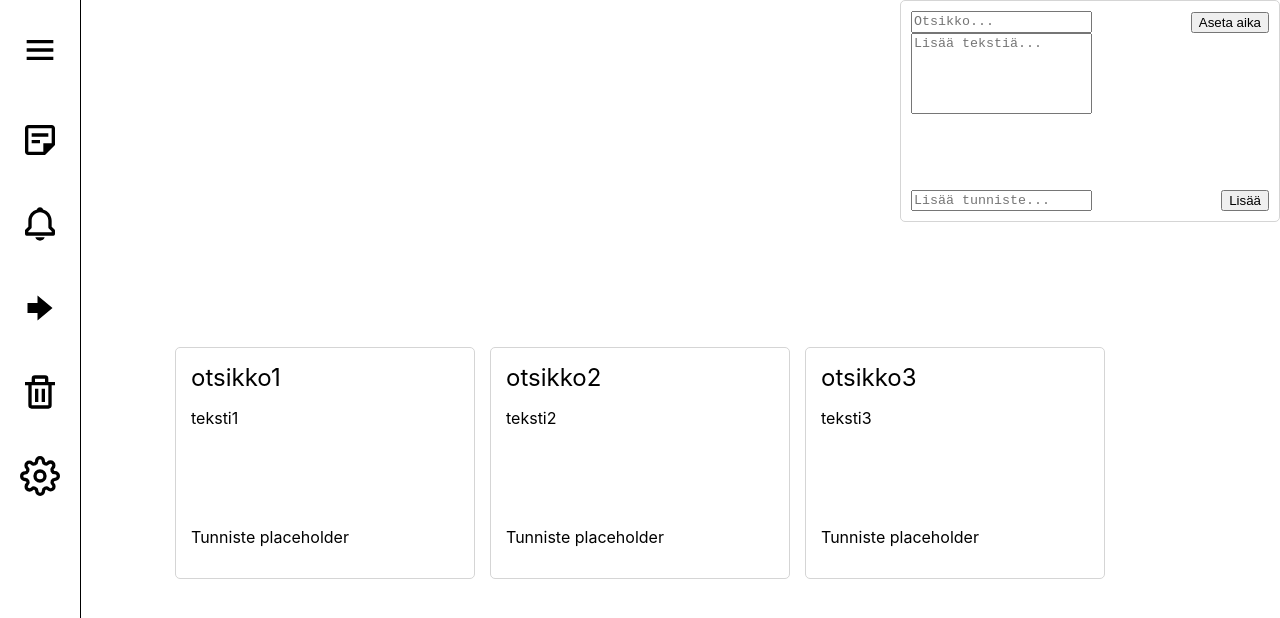
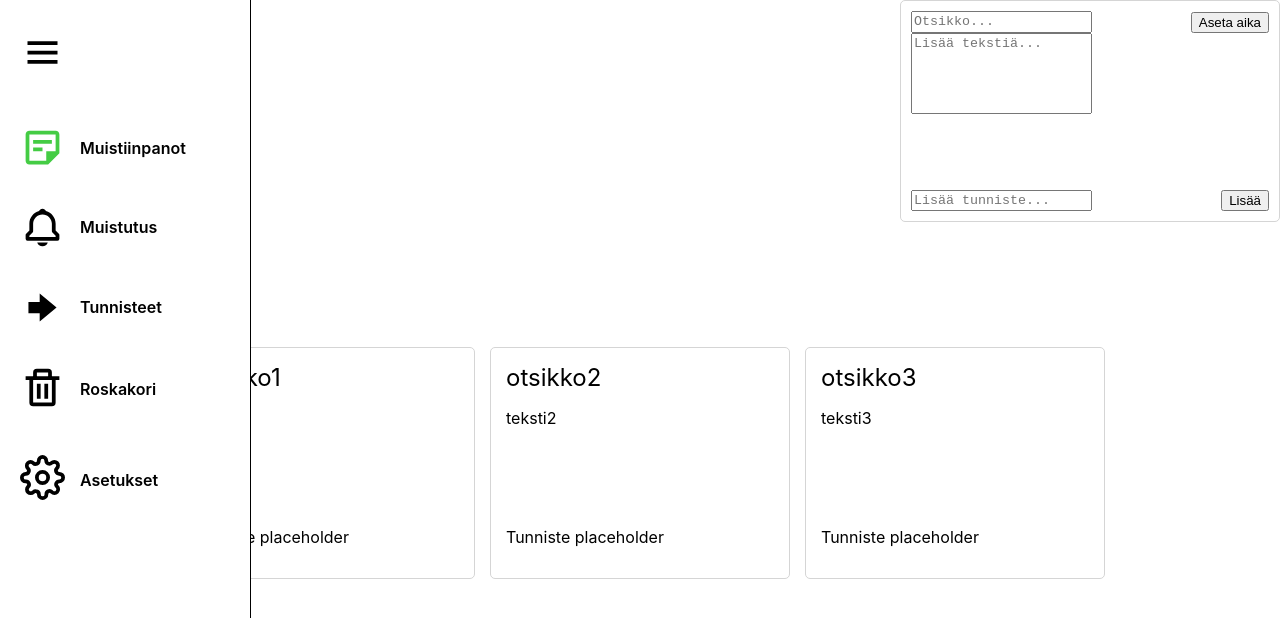
Before and after one commit to Toopemus/noteapp, a React (Create React App) app: page / in a window 1280 px wide. Shown: the top 618 px of the page. Built offline with nearby package versions, Linux system fonts and the light colour scheme.

Commit message:
side_menu v.2

```diff
--- a/src/App.css
+++ b/src/App.css
@@ -156,8 +156,8 @@ textarea {
 }
 
 .side_menu .logo {
-  width: 40px;
-  height: 40px;
+  width: 45px;
+  height: 45px;
   padding-top: 30px;
   margin-left: -20px;
 }
@@ -173,13 +173,13 @@ textarea {
   font-weight: 600;
 }
 
-.side_menu .menu_items li a:hover{
+.side_menu .menu_items li a:not(.active):hover{
   color: orange;
   font-weight: 800;
 }
 
 .side_menu.inactive{
-  width: 80px;
+  width: 85px;
 }
 
 .side_menu.inactive li a {
@@ -215,7 +215,72 @@ ul {
   margin-left: 500px;
 }
 
-.menu_items a {
-  text-decoration: none;
-  font-weight: bold;
+/*side menu rules start*/
+.side_menu .menu_items .menu_logo_item {
+  width: 45px;
+  height: 45px;
+  margin-left: -35px;
+  margin-top: -10px;
 }
+
+
+.side_menu .menu_items .text_item {
+  margin-top: -37px;
+}
+
+.side_menu .menu_items .menu_logo_item_two {
+  width: 45px;
+  height: 45px;
+  margin-left: -35px;
+  margin-top: 70px;
+}
+
+.side_menu .menu_items .text_item_two {
+  margin-top: 42px;
+}
+
+.side_menu .menu_items .menu_logo_item_three {
+  width: 45px;
+  height: 45px;
+  margin-left: -35px;
+  margin-top: 150px;
+}
+
+.side_menu .menu_items .text_item_three {
+  margin-top: 122px;
+}
+
+.side_menu .menu_items .menu_logo_item_four {
+  width: 45px;
+  height: 45px;
+  margin-left: -35px;
+  margin-top: 230px;
+}
+
+.side_menu .menu_items .text_item_four {
+  margin-top: 204px;
+}
+
+.side_menu .menu_items .menu_logo_item_five {
+  width: 45px;
+  height: 45px;
+  margin-left: -35px;
+  margin-top: 320px;
+}
+
+.side_menu .menu_items .text_item_five {
+  margin-top: 295px;
+}
+
+.side_menu .menu_items a {
+  color: black;
+}
+
+.side_menu .menu_items .active {
+  color: rgb(68, 204, 68);
+}
+
+.side_menu .menu_items .not-active {
+  color: black;
+}
+/*side menu rules end*/
--- a/src/components/Menu.js
+++ b/src/components/Menu.js
@@ -3,7 +3,7 @@ import { BiMenu, BiBell, BiTrash } from 'react-icons/bi'
 import { MdOutlineStickyNote2 } from 'react-icons/md'
 import { GoArrowRight } from "react-icons/go"
 import { FiSettings } from 'react-icons/fi'
-import { Link } from "react-router-dom";
+import { NavLink } from "react-router-dom";
 
 function Menu(props) {
     const [inactive, setInactive] = useState(false);
@@ -12,31 +12,47 @@ function Menu(props) {
         setInactive(!inactive);
     };
 
+    const navLinkStyling =({ isActive }) => {
+        return {
+            className : isActive ? 'active' : 'not-active',
+        }
+    }
+
     return(
-            <div className={inactive ? 'side_menu': 'side_menu inactive'}>
+        <div className={inactive ? 'side_menu inactive': 'side_menu'}>
             <div className="top-icon" onClick={toggleClass}>
                 < BiMenu className='logo' />
             </div>
             <ul class="menu_items">
                 <li>
-                        <MdOutlineStickyNote2 className='logo' />
-                        <Link to="/" className='logo'>Muistiinpanot</Link>
+                    <NavLink exact to="/" style={navLinkStyling}>
+                        <MdOutlineStickyNote2 className='menu_logo_item'/>
+                        <a className='text_item'>Muistiinpanot</a>
+                    </NavLink>
                 </li>
                 <li>
-                        <BiBell className='logo' />
-                        <Link to="/muistutus">Muistutus</Link>
+                    <NavLink exact to="/muistutus" style={navLinkStyling}>
+                        <BiBell className='menu_logo_item_two'/>
+                        <a className='text_item_two'>Muistutus</a>
+                    </NavLink>
                 </li>
                 <li>
-                        <GoArrowRight className='logo' />
-                        <Link to="/tunnisteet">Tunnisteet</Link>
+                    <NavLink exact to="/tunnisteet" style={navLinkStyling}>
+                        <GoArrowRight className='menu_logo_item_three'/>
+                        <a className='text_item_three'>Tunnisteet</a>
+                    </NavLink>
                 </li>
                 <li>
-                        <BiTrash className='logo' />
-                        <Link to="/roskakori">Roskakori</Link>
+                    <NavLink exact to="/roskakori" style={navLinkStyling}>
+                        <BiTrash className='menu_logo_item_four'/>
+                        <a className='text_item_four'>Roskakori</a>
+                    </NavLink>
                 </li>
                 <li>
-                        <FiSettings className='logo' />
-                        <Link to="/asetukset">Asetukset</Link>
+                    <NavLink exact to="/asetukset" style={navLinkStyling}>
+                        <FiSettings className='menu_logo_item_five'/>
+                        <a className='text_item_five'>Asetukset</a>
+                    </NavLink>
                 </li>
             </ul>
         </div>
```
Lines whose indentation alone changed are shown as unchanged.
